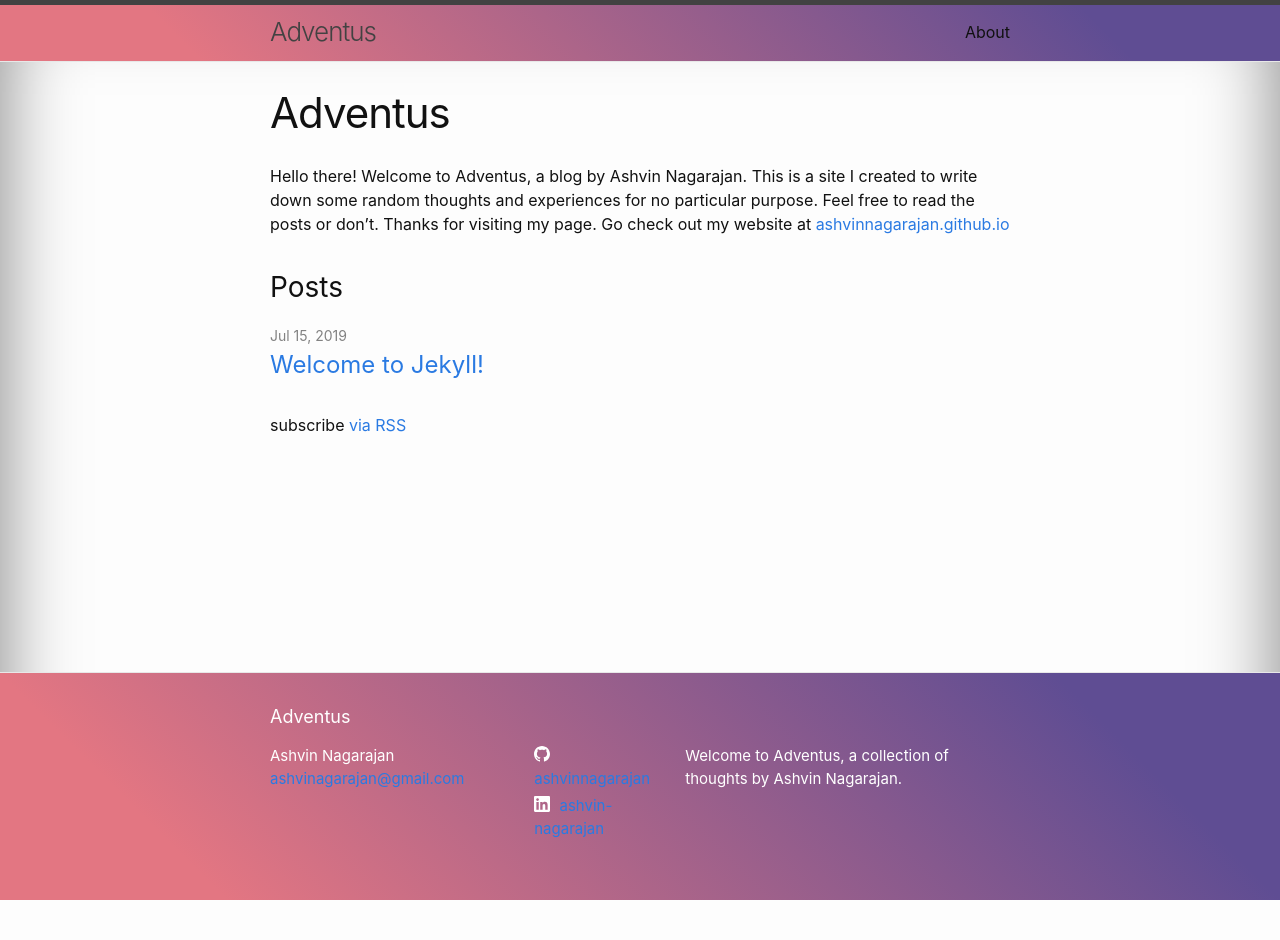
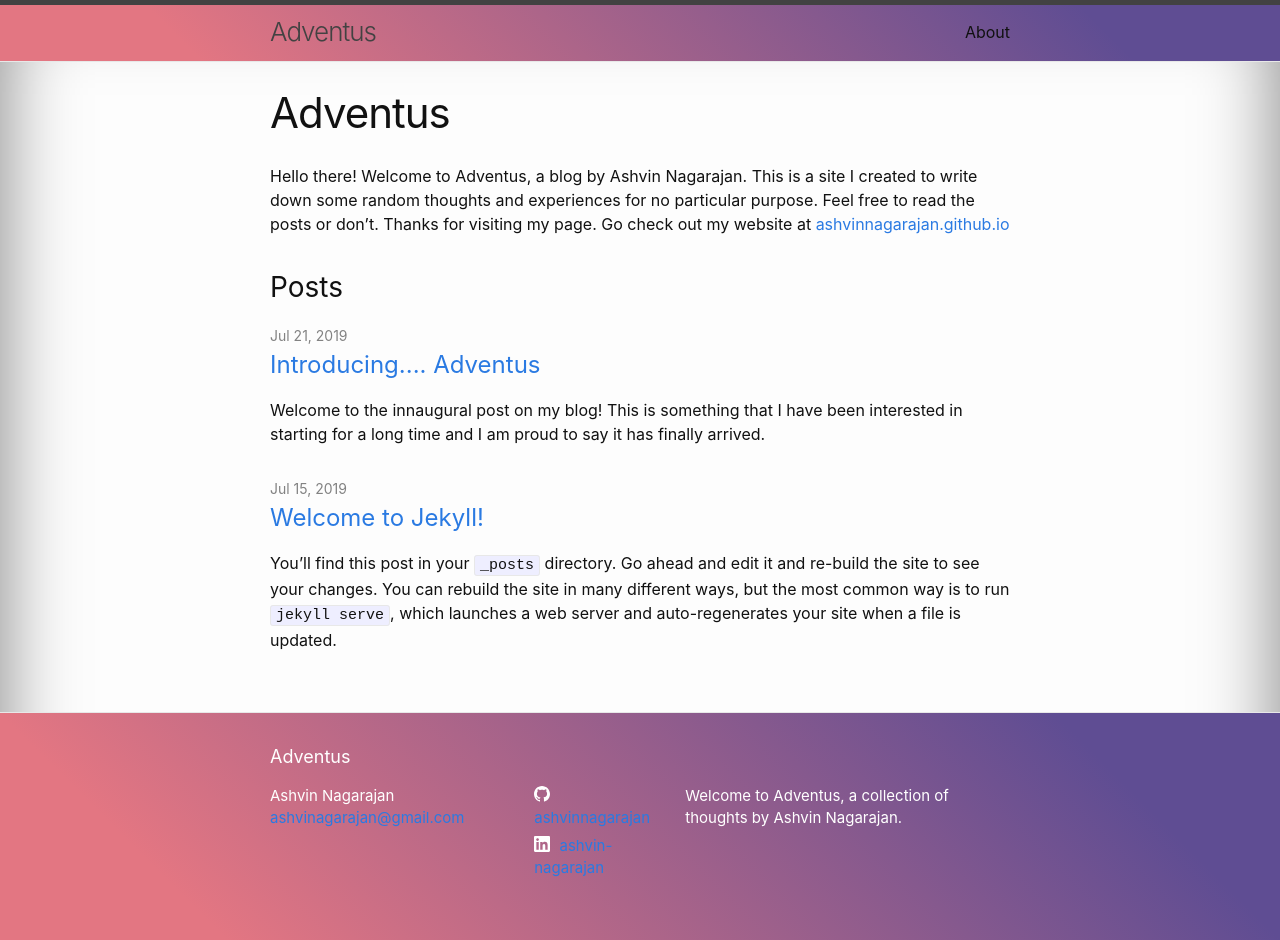
Before and after one commit to ashvinnagarajan/Blog, a Jekyll site: the page built from index.html, in a window 1280 px wide. Built offline with Jekyll 4.4.1, drawn with Linux system fonts in a browser that asks for light colours; before the commit the page ends 900 px from its top, so only the background shows below that.

Commit message:
Done for tonight

```diff
--- /dev/null
+++ b/_posts/2019-07-21-introducing-adventus.markdown
@@ -0,0 +1,22 @@
+---
+layout: post
+title: Introducing.... Adventus
+categories: [Life]
+tags: [introduction, Ashvin, Adventus]
+---
+
+Welcome to the innaugural post on my blog! This is something that I have been interested in starting for a long time and I am proud to say it has finally arrived.
+
+In Ancient Rome, when an emperor would return from a military campaign, there would be an extravagant ceremony known as an Adventus to recognize and to celebrate his accomplishments. When deciding on a name for this blog, I wanted to reflect a theme of celebration, not for military conquest, but for thoughts and emotions.
+
+One of my biggest gripes about university so far is the lack of private space to be alone with one's own thoughts. No matter where I go, I am always surrounded by roommates, classmates, professors, or more often, strangers. Certainly it would be impossible for every one of 45,507 students to find their own private bubble but that doesn't make me crave it any less fervently.
+
+And being surrounded by so many people doesn't make me feel any less alone.
+
+I’m sure I sound super dramatic right now and I don’t mean to be. I emphatically love so many things about being at college from my friends to the energy to the opportunities. In the past year I’ve changed
+
+And I’m sure I’ll have many more strong opinions about those that I look fnorward to sharing here.
+
+Yours,
+
+Ashvin Nagarajan
--- a/_sass/blog.scss
+++ b/_sass/blog.scss
@@ -10,6 +10,8 @@ body {
     color: white;
 }
 
-.footer-col-2 {
-    // min-width: %;
+$color-gray: #FFFFFF;
+
+.excerpt {
+    color: $color-gray;
 }
--- a/index.html
+++ b/index.html
@@ -13,6 +13,7 @@ layout: default
     {{ content }}
 
     {%- if site.posts.size > 0 -%}
+
       <h2 class="post-list-heading">{{ page.list_title | default: "Posts" }}</h2>
       <ul class="post-list">
         {%- for post in site.posts -%}
@@ -24,14 +25,13 @@ layout: default
               {{ post.title | escape }}
             </a>
           </h3>
-          {%- if site.show_excerpts -%}
-            {{ post.excerpt }}
-          {%- endif -%}
+          <p class="post-meta">{{ post.excerpt}}</p>
+
         </li>
         {%- endfor -%}
       </ul>
 
-      <p class="rss-subscribe">subscribe <a href="{{ "/feed.xml" | relative_url }}">via RSS</a></p>
+      <!-- <p class="rss-subscribe">subscribe <a href="{{ "/feed.xml" | relative_url }}">via RSS</a></p> -->
     {%- endif -%}
 
   </div>
```
Also changed, not shown: 1 other file.
